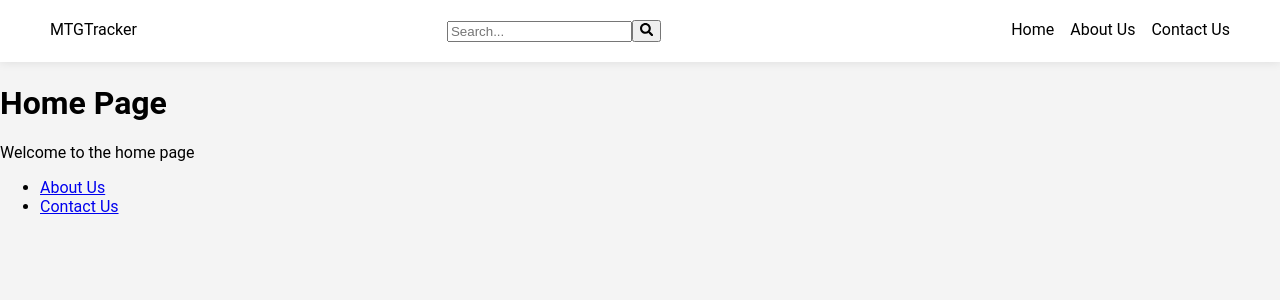
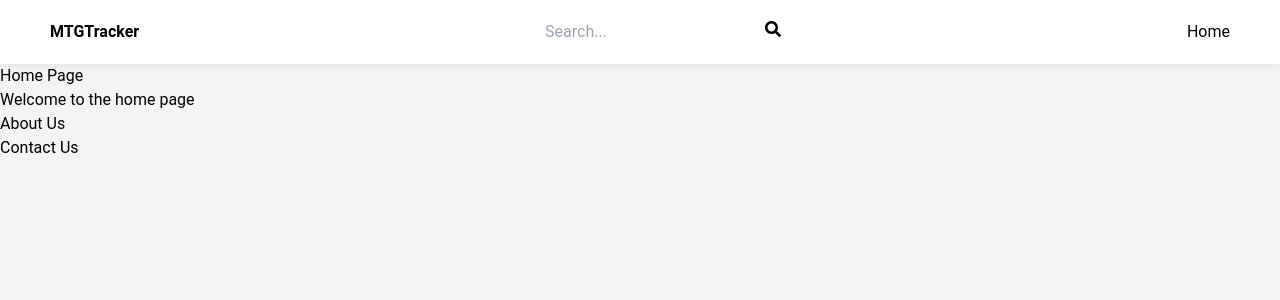
Before and after one commit to Akxn/mtgtracker, a React (Create React App) app: page / in a window 1280 px wide. Shown: the top 300 px of the page. Built offline with nearby package versions, Linux system fonts and the light colour scheme.

Commit message:
added Tailwindcss is functional now

```diff
--- a/src/Components/Navbar.js
+++ b/src/Components/Navbar.js
@@ -4,12 +4,10 @@ import SearchBar from "./SearchBar";
 export default function Navbar() {
     return (
         <nav className="nav">
-            <a href="/" className="site-title">MTGTracker</a>
+            <a href="/" class="font-bold text-slate-400 hover: dark-blue">MTGTracker</a>
             <SearchBar />
             <ul>
                 <li><a href="/">Home</a></li>
-                <li><a href="/">About Us</a></li>
-                <li><a href="/">Contact Us</a></li>
             </ul>
         </nav>
     );
--- a/src/index.css
+++ b/src/index.css
@@ -1,3 +1,6 @@
+@tailwind base;
+@tailwind components;
+@tailwind utilities;
 *{
   box-sizing: border-box;
 }
--- a/tailwind.config.js
+++ b/tailwind.config.js
@@ -1,8 +1,14 @@
 /** @type {import('tailwindcss').Config} */
 module.exports = {
-  content: [],
+  content: [
+    "./src/**/*.{js,jsx,ts,tsx}",
+  ],
   theme: {
-    extend: {},
+    extend: {
+      colors:{
+        'dark-blue': '#172554',
+      },
+    },
   },
   plugins: [],
 }
```
